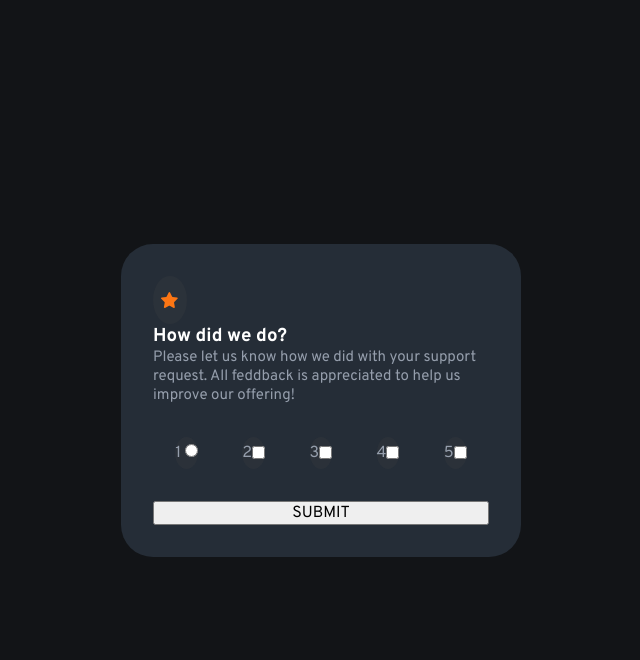
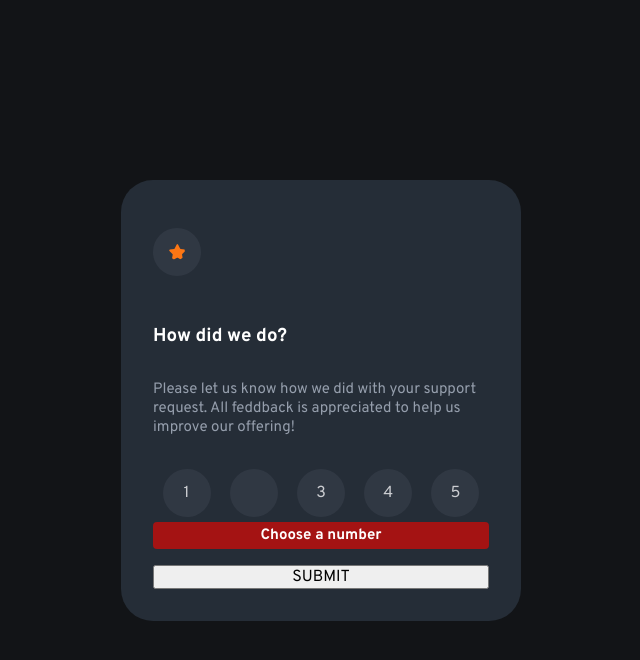
Before and after one commit to propellerhead42/interactive-rating-form, a Vue app: page / in a window 1280 px wide. Both pictures are taken after a click on the button "SUBMIT". Shown: the top 660 px of the page, without its empty margins (319-959 px from the left). Built offline with nearby package versions, Linux system fonts and the light colour scheme.

Commit message:
unfinished rating card styling

```diff
--- a/src/assets/scss/globals.scss
+++ b/src/assets/scss/globals.scss
@@ -29,4 +29,4 @@
   $medium-grey: hsl(216, 12%, 54%);
   $dark-blue: hsl(213, 19%, 18%);
   $very-dark-blue: hsl(216, 12%, 8%);
-  $round-bgn-form:  rgba(71, 71, 71, 0.202);
+  $round-bgn-form: hsla(215, 11%, 34%, 0.289);
--- a/src/components/RatingCard.vue
+++ b/src/components/RatingCard.vue
@@ -1,7 +1,10 @@
 <template>
   <section class="card rating-card">
-      <div class="round-background">
-        <img src="../assets/images/icon-star.svg" alt="">
+      <div class="logo-container">
+
+        <img class="circle-bgn" src="../assets/images/icon-star.svg" alt="">
+
+
       </div>
       <h3 class="heading-3">How did we do?</h3>
       <p class="main-p">
@@ -10,25 +13,32 @@
       <form @submit.prevent="handleSubmit" class="card-rating-form">
           <section class="checkbox-container">
               <div class="checkbox-wrapper">
-                  <label class="main-p" >1
-                    <input type="radio" value="1">
+                    <label class="main-p circle-bgn" >1
+                    <input type="radio" value="1" name="ratingNumber" v-model="ratingNumber">
                     </label>
               </div>
               <div class="checkbox-wrapper">
-                    <label class="main-p" >2</label>
-                <input type="checkbox" value="2">
+                    <label class="main-p circle-bgn" >
+                    <input type="radio" value="2" name="ratingNumber" v-model="ratingNumber">
+                    </label>
               </div>
               <div class="checkbox-wrapper">
-                  <label class="main-p" >3</label>
-                <input type="checkbox" value="3">
+                    <label class="main-p circle-bgn" >3
+                    <input type="radio" value="3" name="ratingNumber" v-model="ratingNumber">
+                    </label>
               </div>
               <div class="checkbox-wrapper">
-                  <label class="main-p" >4</label>
-                <input type="checkbox" value="4">
+                    <label class="main-p circle-bgn" >4
+                    <input type="radio" value="4" name="ratingNumber" v-model="ratingNumber">
+                    </label>
               </div>
               <div class="checkbox-wrapper">
-                  <label class="main-p" >5</label>
-                <input type="checkbox" value="5">
+                    <label class="main-p circle-bgn" >5
+                    <input type="radio" value="5" name="ratingNumber" v-model="ratingNumber">
+                    </label>
+              </div>
+              <div class="errorModal" v-if="errorMsg">
+                  <p>{{errorMsg}}</p>
                 </div>
           </section>
         <button type="submit">SUBMIT</button>
@@ -40,12 +50,20 @@
 export default {
     data() {
         return {
-            ratingValue: 0
+            ratingNumber: null,
+            errorMsg: ""
         }
     },
     methods: {
-        handleSubmit(e) {
-            console.log("submit", e);
+        handleSubmit() {
+            if(this.ratingNumber == null){
+                this.errorMsg = "Choose a number";
+                return;
+            } else {
+                this.errorMsg = "";
+                console.log("submit", this.ratingNumber);
+            }
+
         }
     }
 }
@@ -59,6 +77,9 @@ export default {
     background: $dark-blue;
     padding: 2rem;
     border-radius: 2rem;
+    display: flex;
+    flex-direction: column;
+    gap: 2rem;
 }
 
 .heading-3 {
@@ -72,36 +93,92 @@ export default {
 .card-rating-form {
     display: flex;
     flex-direction: column;
+    gap: 1rem;
 }
 
-.round-background {
-    background-color: $round-bgn-form;
+.logo-container {
+    padding: 1rem 0;
     display: flex;
-    width: 10%;
-    display: flex;
-    justify-content: center;
+    align-items: center;
+
+    .circle-bgn {
+        background: $round-bgn-form;
         padding: 1rem;
         border-radius: 50%;
     }
+}
 
+.checkbox-container {
+    position: relative;
+    display: flex;
+    justify-content: space-around;
+    align-items: center;
+    padding-bottom: 2rem;
+}
 
-.checkbox-wrapper{
+.checkbox-wrapper {
     position: relative;
+    .circle-bgn {
+        display: block;
+        width: 3rem;
+        height: 3rem;
+        border-radius: 50%;
         display: flex;
         justify-content: center;
         align-items: center;
-    background: $round-bgn-form;
+    }
+
+    label {
+        color: $white;
+        z-index: 999;
+
+        &:hover {
+        }
+    }
+
+    input {
+        position: absolute;
+        appearance: none;
+        width: 100%;
+        height: 100%;
         border-radius: 50%;
+        cursor: pointer;
+        background-color: $round-bgn-form;
 
+        &::after {
+            position: relative;
+            content: " ";
+            display: flex;
+            justify-content: center;
+            align-items: center;
+            width: 100%;
+            height: 100%;
+        }
 
+        &:hover {
+            background-color: $light-grey;
+        }
+
+        &:checked{
+            background-color: $orange;
+        }
 
     }
+}
 
-.checkbox-container {
+.errorModal {
+    position: absolute;
+    bottom: 0;
+    left: 0;
+    right: 0;
+    background: rgb(164, 19, 19);
+    color: $white;
+    font-weight: 700;
     display: flex;
-    justify-content: space-around;
-    height: 2rem;
-    margin: 2rem 0;
+    justify-content: center;
+    align-items: center;
+    padding: 0.25rem;
+    border-radius: 0.25rem;
 }
 
 </style>
```
Also changed, not shown: src/components/AppreciationCard.vue (added, +13 -0 lines), src/assets/images/icon-star.svg. Lines whose indentation alone changed are shown as unchanged.
